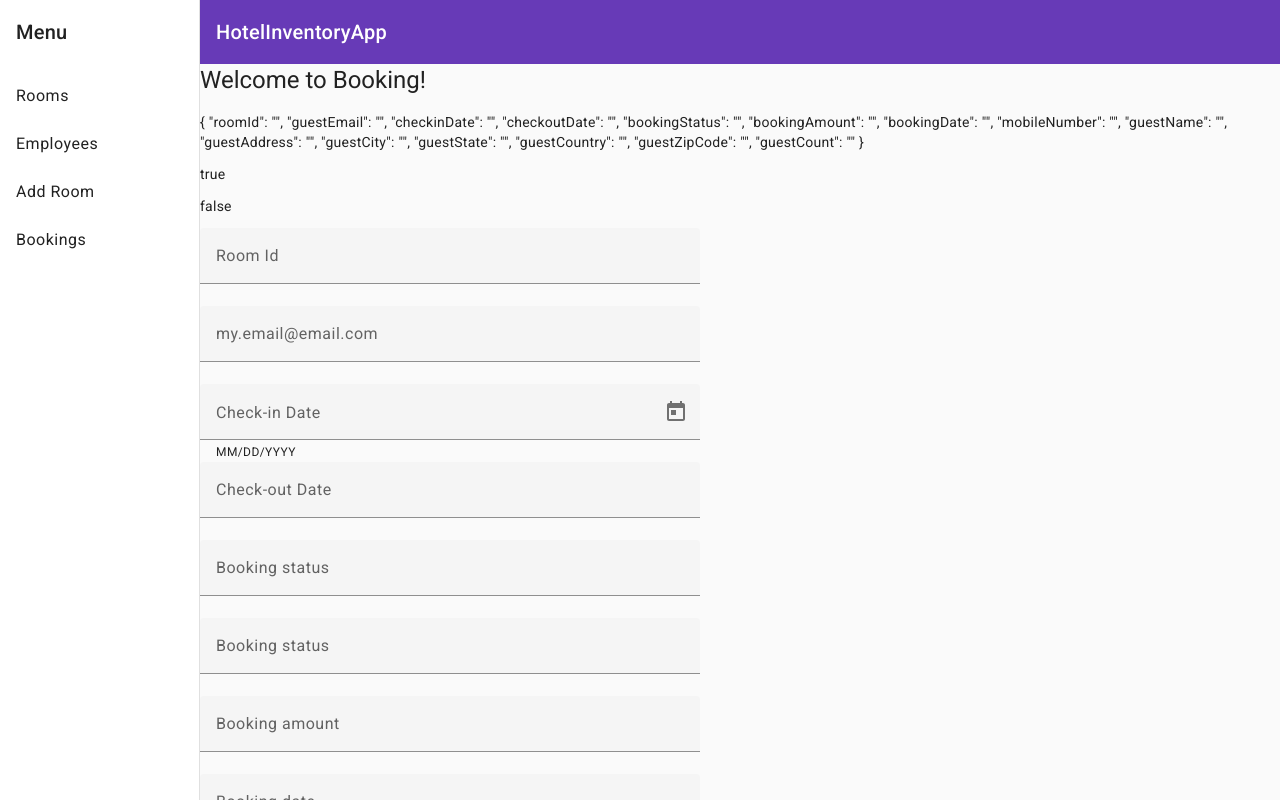
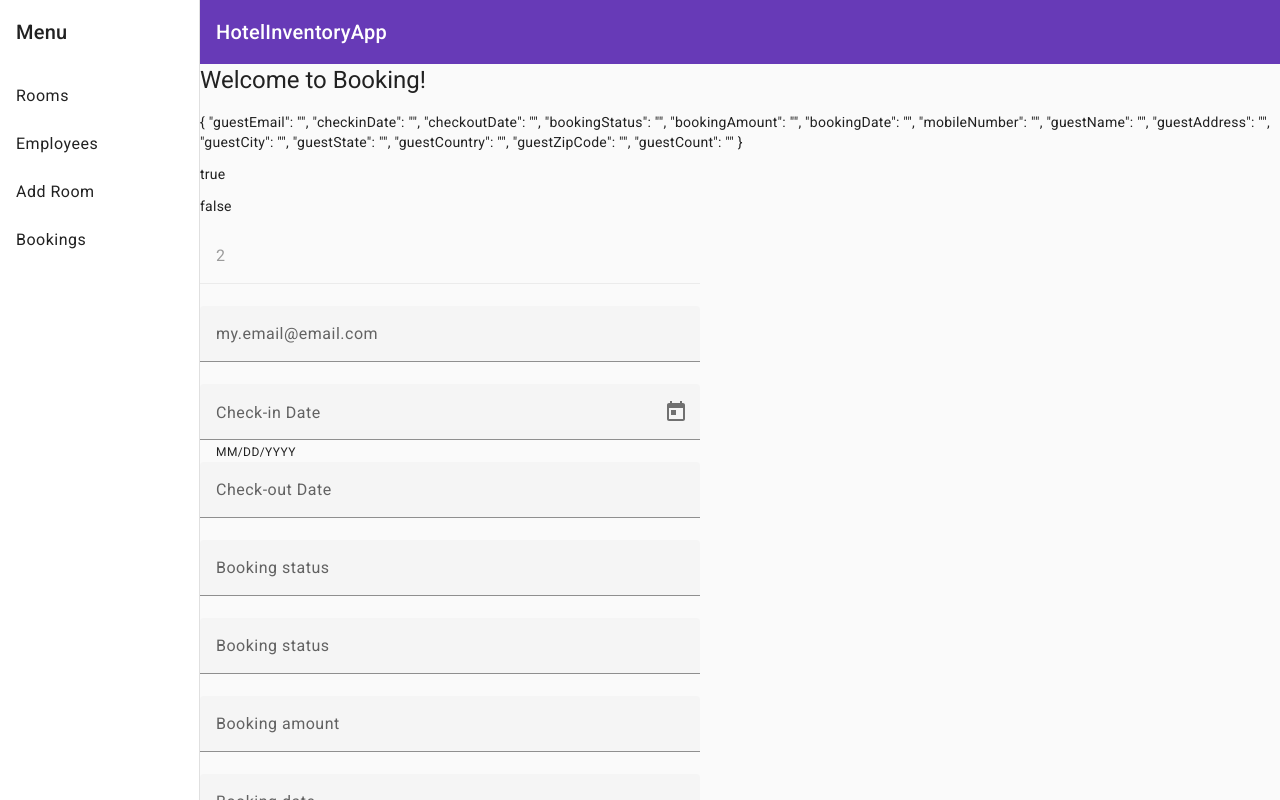
Before and after one commit to jerik609/HotelInventoryApp, an Angular app: page /booking in a window 1280 px wide. Built offline with nearby package versions, Linux system fonts and the light colour scheme.

Commit message:
how to read disabled fields

```diff
--- a/src/app/booking/booking.component.ts
+++ b/src/app/booking/booking.component.ts
@@ -15,7 +15,7 @@ export class BookingComponent implements OnInit {
 
   ngOnInit(): void {
     this.bookingForm = this.formBuilder.group({
-      roomId: [''],
+      roomId: new FormControl({ value: '2', disabled: true}), //[''],
       guestEmail: [''],
       checkinDate: [''],
       checkoutDate: [''],
@@ -35,7 +35,7 @@ export class BookingComponent implements OnInit {
   }
 
   addBooking() {
-    console.log("The submitted form", this.bookingForm.value);
+    console.log("The submitted form", this.bookingForm.getRawValue());
   }
 
 }
```
